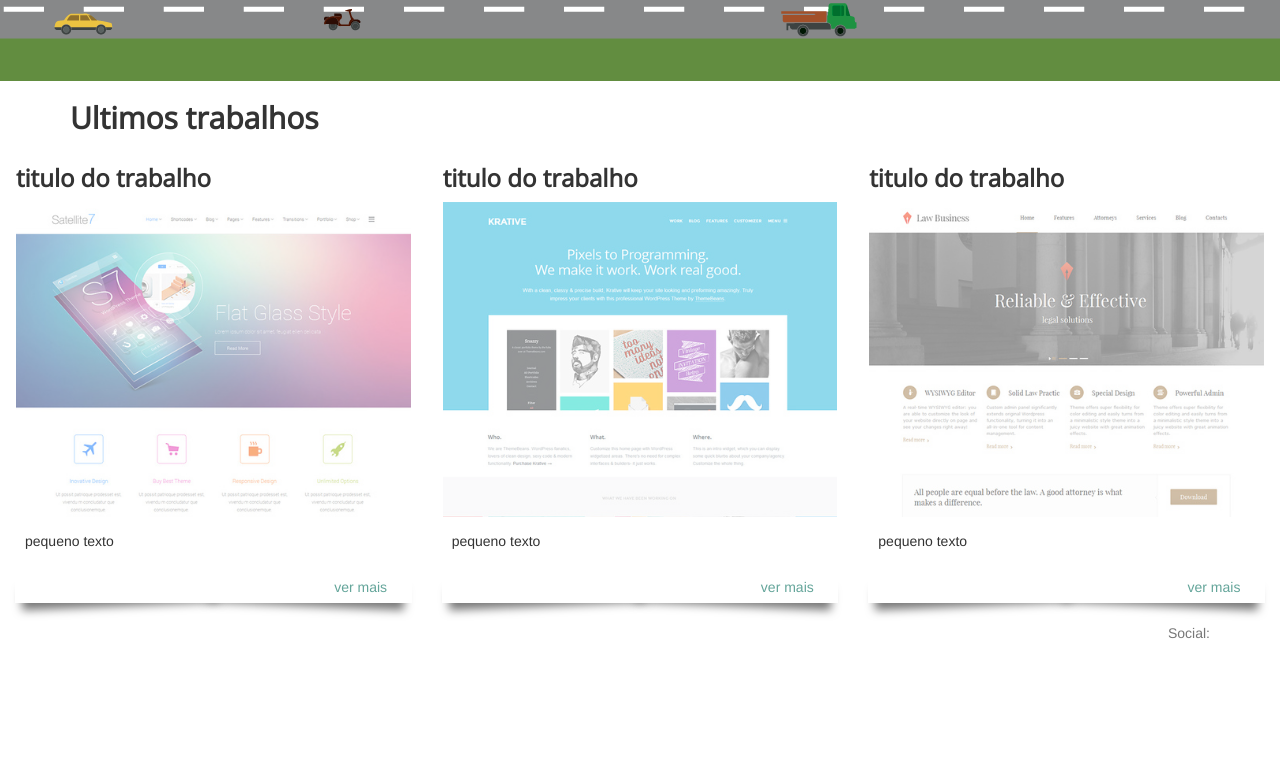
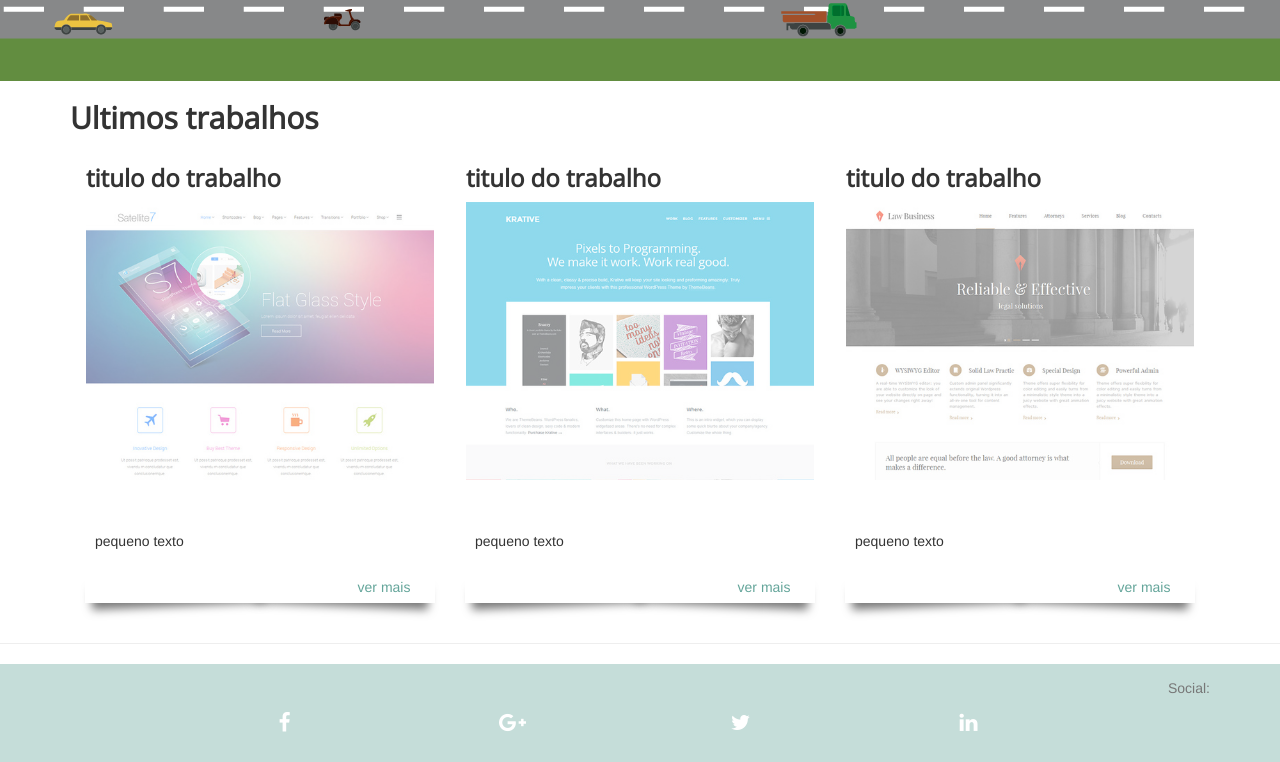
Before and after one commit to lucastavaresdev/Workflow-Front-end-Gulp-SASS-NPM-script-e-Git, a website: page projeto/src/index.html in a window 1280 px wide. Shown: the part 713-1475 px from the top of the page. Before the commit the page ends 1396 px from the top, so only its background shows below. Drawn offline with nearby package versions, Linux system fonts and the light colour scheme.

Commit message:
rodape finalizado

```diff
--- a/projeto/src/index.html
+++ b/projeto/src/index.html
@@ -7,15 +7,13 @@
     <title>Site pessoal da silvia silveira</title>
     <link rel="stylesheet" href="components/bootstrap/dist/css/bootstrap.min.css">
     <link rel="stylesheet" href="components/font-awesome/css/font-awesome.min.css">
-    <link rel="stylesheet" href="css/main.css";
-
-</head>
+    <link rel="stylesheet" href="css/main.css" ; </head>
 
     <body>
         <nav class="header-nav">
             <div class="container">
                 <a href="index.html" class="header-nav__logo">
-                <img src="img/logo.svg"alt="Logotipo Silvia Silveira">
+                    <img src="img/logo.svg" alt="Logotipo Silvia Silveira">
                 </a>
                 <button class="header-nav__hamburgger" type="button">
                     <div class="header-nav__hamburggerParties">
@@ -24,9 +22,15 @@
                     </div>
                 </button>
                 <ul class="header-nav__menu">
-                <li><a href="#">Portifolio</a></li>
-                <li><a href="#">Sobre mim</a></li>
-                <li><a href="#">Contato</a></li>
+                    <li>
+                        <a href="#">Portifolio</a>
+                    </li>
+                    <li>
+                        <a href="#">Sobre mim</a>
+                    </li>
+                    <li>
+                        <a href="#">Contato</a>
+                    </li>
                 </ul>
             </div>
         </nav>
@@ -51,7 +55,7 @@
                     <h2>Ultimos trabalhos</h2>
                 </div>
             </div>
-        </div>
+
 
             <div class="col-xs-12 col-sm-6 col-md-4">
                 <div class="thumbnail card-portfolio">
@@ -96,18 +100,34 @@
         </div>
 
         <hr>
-
-    <footer>
+        </div>
+        <footer class="rodape">
             <div class="container">
                 <p class="text-muted text-right">Social:</p>
                 <ul class="list-inline pull-right">
-                <li><a href="#" class="btn-social btn-outline"><i class="fa fa-fw"></i></a></li>
-                <li><a href="#" class="btn-social btn-outline"><i class="fa fa-fw"></i></a></li>
-                <li><a href="#" class="btn-social btn-outline"><i class="fa fa-fw"></i></a></li>
-                <li><a href="#" class="btn-social btn-outline"><i class="fa fa-fw"></i></a></li>
-                <li><a href="#" class="btn-social btn-outline"><i class="fa fa-fw"></i></a></li>
+                    <li>
+                        <a href="#" class="btn-social btn-outline">
+                            <i class="fa fa-fw fa-facebook"></i>
+                        </a>
+                    </li>
+                    <li>
+                        <a href="#" class="btn-social btn-outline">
+                            <i class="fa fa-fw fa-google-plus"></i>
+                        </a>
+                    </li>
+                    <li>
+                        <a href="#" class="btn-social btn-outline">
+                            <i class="fa fa-fw fa-twitter"></i>
+                        </a>
+                    </li>
+                    <li>
+                        <a href="#" class="btn-social btn-outline">
+                            <i class="fa fa-fw  fa-linkedin"></i>
+                        </a>
+                    </li>
                 </ul>
             </div>
         </footer>
     </body>
+
 </html>
--- /dev/null
+++ b/projeto/src/sass/_partials/_rodape.scss
@@ -0,0 +1,23 @@
+.rodape {
+    background: lighten($main-color, 30);
+    color: white;
+    padding: 1em 0;
+    ul {
+        overflow: auto;
+        padding: 0;
+        width: 100%;
+        li {
+            width: 20%;
+            float: left;
+            box-sizing: border-box;
+            list-style: none;
+            padding: 0;
+        }
+        li a {
+            font-size: 1.5em;
+            color: white;
+            display: block;
+            text-align: right;
+        }
+    }
+}
--- a/projeto/src/sass/main.scss
+++ b/projeto/src/sass/main.scss
@@ -6,3 +6,4 @@
 @import '_partials/_header-nav';
 @import '_partials/_header-animado';
 @import '_partials/_card-portfolio';
+@import '_partials/_rodape';
```
Also changed, not shown: projeto/src/css/main.css. Lines whose indentation alone changed are shown as unchanged.
